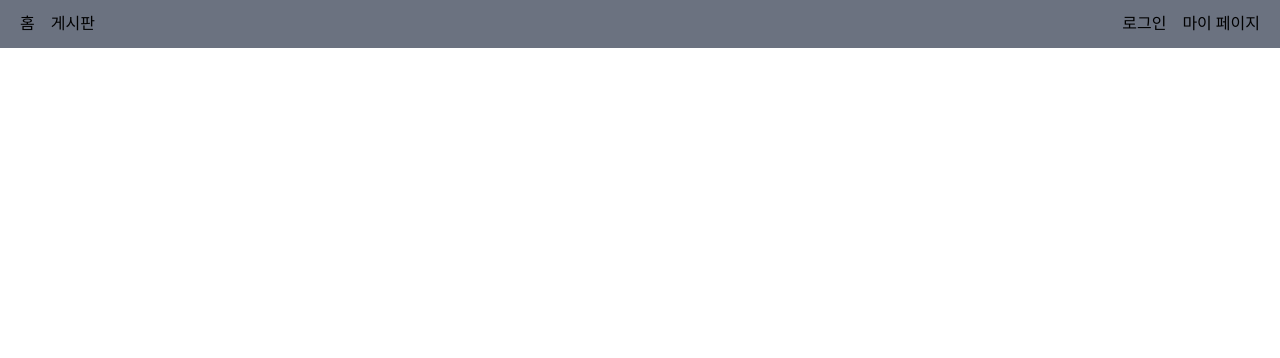
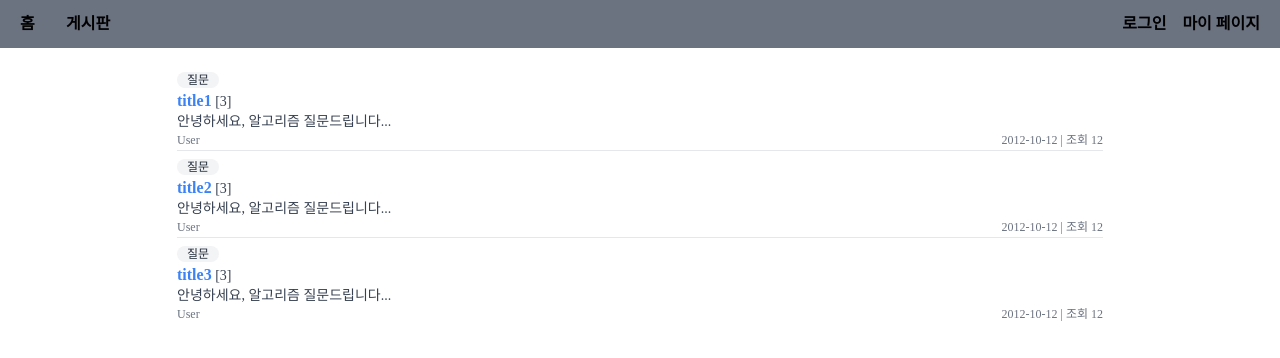
Before and after one commit to GDSC-KNU/1st-Project-4th, a React (Vite) app: page /board in a window 1280 px wide. Shown: the top 358 px of the page. Built offline with nearby package versions, Linux system fonts and the light colour scheme.

Commit message:
feat: added board and boardDetail page

```diff
--- a/src/App.jsx
+++ b/src/App.jsx
@@ -12,7 +12,7 @@
     <div className="App">
       <BrowserRouter>
         <Nav />
-        <div className=" w-full max-w-[1300px] flex flex-col items-center py-12 mx-auto">
+        <div className=" w-full max-w-[950px] flex flex-col items-center py-12 mx-auto">
           <Routes>
             <Route path="/" element={<Home />}></Route>
             <Route path="/board" element={<Board />}></Route>
--- a/src/components/Nav.jsx
+++ b/src/components/Nav.jsx
@@ -1,20 +1,22 @@
-import { NavLink } from "react-router-dom";
+import { NavLink } from 'react-router-dom';
 
 const Nav = () => {
   return (
     <nav className=" flex fixed top-0 bg-gray-500 w-full h-12 items-center">
-      <ul className=" flex w-full justify-between">
+      <ul className=" flex w-full justify-between font-bold whitespace-nowrap">
         <div className=" flex mx-3 p-2">
-          <li className="-4">
+          <li className=" min-w-[30px]">
             <NavLink to="/">홈</NavLink>
           </li>
-          <li className=" ml-4">
+          <li className=" ml-4 min-w-[40px]">
             <NavLink to="/board">게시판</NavLink>
           </li>
         </div>
         <div className="  flex mx-3 p-2">
-          <li className=" ml-4">
-            <NavLink to="/enter">로그인</NavLink>
+          <li className=" ml-4  ">
+            <NavLink className="min-w-[30px]" to="/enter">
+              로그인
+            </NavLink>
           </li>
           <li className=" ml-4">
             <NavLink to="/profile/1">마이 페이지</NavLink>
--- a/src/index.css
+++ b/src/index.css
@@ -85,7 +85,6 @@
 video {
   margin: 0;
   padding: 0;
-  border: 0;
   font-size: 100%;
   font: inherit;
   vertical-align: baseline;
--- a/src/pages/Board/BoardDetail.jsx
+++ b/src/pages/Board/BoardDetail.jsx
@@ -1,3 +1,84 @@
 export default function BoardDetail() {
-  return <div className=" text-red-600 mt-20">Board Detail 페이지 입니다.</div>;
+  return (
+    <div>
+      <span className="inline-flex my-3 ml-4 items-center px-2.5 py-0.5 rounded-full text-xs font-medium bg-gray-100 text-gray-800">
+        질문
+      </span>
+      <div className="flex mb-3 px-4 cursor-pointer pb-3  border-b items-center space-x-3">
+        <div className="w-10 h-10 rounded-full bg-slate-300" />
+        <div>
+          <p className="text-sm font-medium text-gray-700">Steve Jebs</p>
+          <p className="text-xs font-medium text-gray-500">
+            View profile &rarr;
+          </p>
+        </div>
+      </div>
+      <div>
+        <div className="mt-2 px-4 text-gray-700">
+          <span className="text-orange-500 font-medium">Q.</span> 알고리즘
+          질문드립니다.
+        </div>
+        <div className="flex px-4 space-x-5 mt-3 text-gray-700 py-2.5 border-t border-b-[2px]  w-full">
+          {/* <span className="flex space-x-2 items-center text-sm">
+            <svg
+              className="w-4 h-4"
+              fill="none"
+              stroke="currentColor"
+              viewBox="0 0 24 24"
+              xmlns="http://www.w3.org/2000/svg"
+            >
+              <path
+                strokeLinecap="round"
+                strokeLinejoin="round"
+                strokeWidth="2"
+                d="M9 12l2 2 4-4m6 2a9 9 0 11-18 0 9 9 0 0118 0z"
+              ></path>
+            </svg>
+            <span>궁금해요 1</span>
+          </span> */}
+          <span className="flex space-x-2 items-center text-sm">
+            <svg
+              className="w-4 h-4"
+              fill="none"
+              stroke="currentColor"
+              viewBox="0 0 24 24"
+              xmlns="http://www.w3.org/2000/svg"
+            >
+              <path
+                strokeLinecap="round"
+                strokeLinejoin="round"
+                strokeWidth="2"
+                d="M8 12h.01M12 12h.01M16 12h.01M21 12c0 4.418-4.03 8-9 8a9.863 9.863 0 01-4.255-.949L3 20l1.395-3.72C3.512 15.042 3 13.574 3 12c0-4.418 4.03-8 9-8s9 3.582 9 8z"
+              ></path>
+            </svg>
+            <span>코멘트 1</span>
+          </span>
+        </div>
+      </div>
+      <div className="px-4 my-5 space-y-5">
+        <div className="flex items-start space-x-3">
+          <div className="w-8 h-8 bg-slate-200 rounded-full" />
+          <div>
+            <span className="text-sm block font-medium text-gray-700">
+              Steve Jebs
+            </span>
+            <span className="text-xs text-gray-500 block ">2시간 전</span>
+            <p className="text-gray-700 mt-2">
+              The best mandu restaurant is the one next to my house.
+            </p>
+          </div>
+        </div>
+      </div>
+      <div className="px-4">
+        <textarea
+          className="mt-1 shadow-sm w-full focus:ring-orange-500 rounded-md border-gray-300 focus:border-orange-500 "
+          rows={4}
+          placeholder="Answer this question!"
+        />
+        <button className="mt-2 w-full bg-orange-500 hover:bg-orange-600 text-white py-2 px-4 border border-transparent rounded-md shadow-sm text-sm font-medium focus:ring-2 focus:ring-offset-2 focus:ring-orange-500 focus:outline-none ">
+          Reply
+        </button>
+      </div>
+    </div>
+  );
 }
--- a/src/pages/Board/index.jsx
+++ b/src/pages/Board/index.jsx
@@ -1,5 +1,90 @@
+import { Link } from 'react-router-dom';
+
 export default function Board() {
-  let foo = [1, 123, 2];
-
-  return <></>;
+  const post_data = [
+    {
+      title: 'title1',
+      post_id: 1,
+      content: '안녕하세요, 알고리즘 질문드립니다',
+      created_date: '2012-10-12',
+      modified_date: '2012-10-12',
+      view_count: '12',
+      user: { id: 'id- 1', level: '1', problem_count: '10' },
+      comment: [{ id: 1 }, { id: 1 }, { id: 1 }],
+    },
+    {
+      title: 'title2',
+      post_id: 2,
+      content: '안녕하세요, 알고리즘 질문드립니다',
+      created_date: '2012-10-12',
+      modified_date: '2012-10-12',
+      view_count: '12',
+      user: { id: 'id- 1', level: '1', problem_count: '10' },
+      comment: [{ id: 1 }, { id: 1 }, { id: 1 }],
+    },
+    {
+      title: 'title3',
+      post_id: 3,
+      content: '안녕하세요, 알고리즘 질문드립니다',
+      created_date: '2012-10-12',
+      modified_date: '2012-10-12',
+      view_count: '12',
+      user: { id: 'id- 1', level: '1', problem_count: '10' },
+      comment: [{ id: 1 }, { id: 1 }, { id: 1 }],
+    },
+  ];
+  return (
+    <div className=" space-y-2 px-3 min-w-[300px] w-full pt-6 ">
+      {post_data.map(
+        (
+          {
+            title,
+            content,
+            created_date,
+            modified_date,
+            view_count,
+            comment,
+            post_id,
+          },
+          i,
+        ) => (
+          <div className=" flex flex-col items-start">
+            <span className=" mb-1 flex items-center px-2.5  rounded-full text-xs font-medium bg-gray-100 text-gray-800 ">
+              질문
+            </span>
+            <div className="  text-gray-700">
+              <Link
+                className=" cursor-pointer"
+                key={post_id}
+                to={`/board/${i}`}
+              >
+                <span className=" text-blue-500 font-bold hover:underline">
+                  {title}
+                </span>
+              </Link>
+              <span className=" text-sm">{' ' + `[${comment.length}]`}</span>
+            </div>
+            <div className="  text-gray-700 text-sm">
+              <span className=" "></span>
+              {content.slice(0, 50) + '...'}
+            </div>
+            <div
+              className={
+                i === post_data.length - 1
+                  ? ' flex items-center justify-between w-full text-gray-500 font-medium text-xs'
+                  : ' flex items-center justify-between w-full text-gray-500 font-medium text-xs border-b-[1px] border-gray-200 pb-[2px]'
+              }
+            >
+              <span>User</span>
+              <div>
+                <span>{modified_date}</span>
+                <span> | </span>
+                <span>조회 {view_count}</span>
+              </div>
+            </div>
+          </div>
+        ),
+      )}
+    </div>
+  );
 }
```
